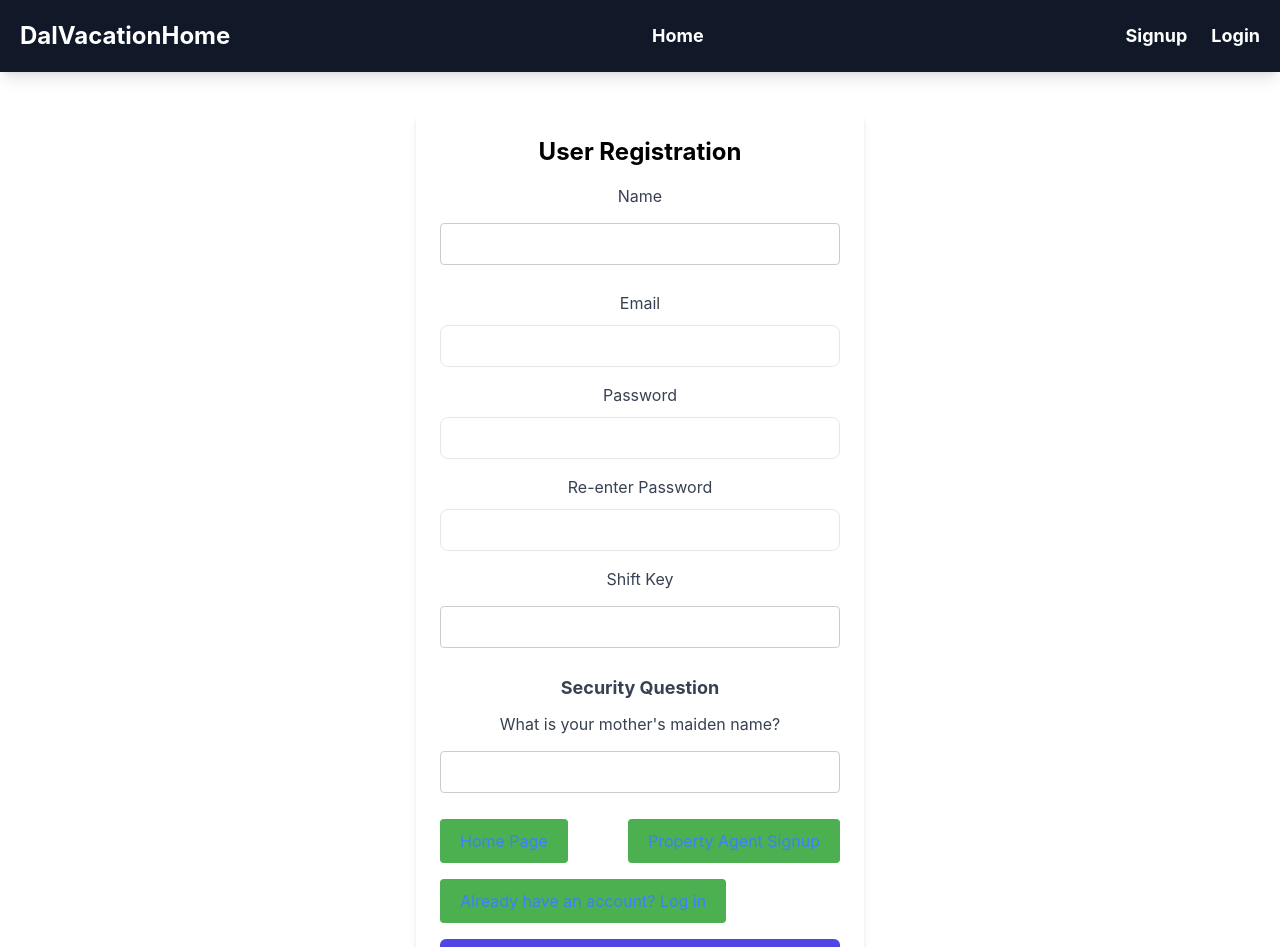
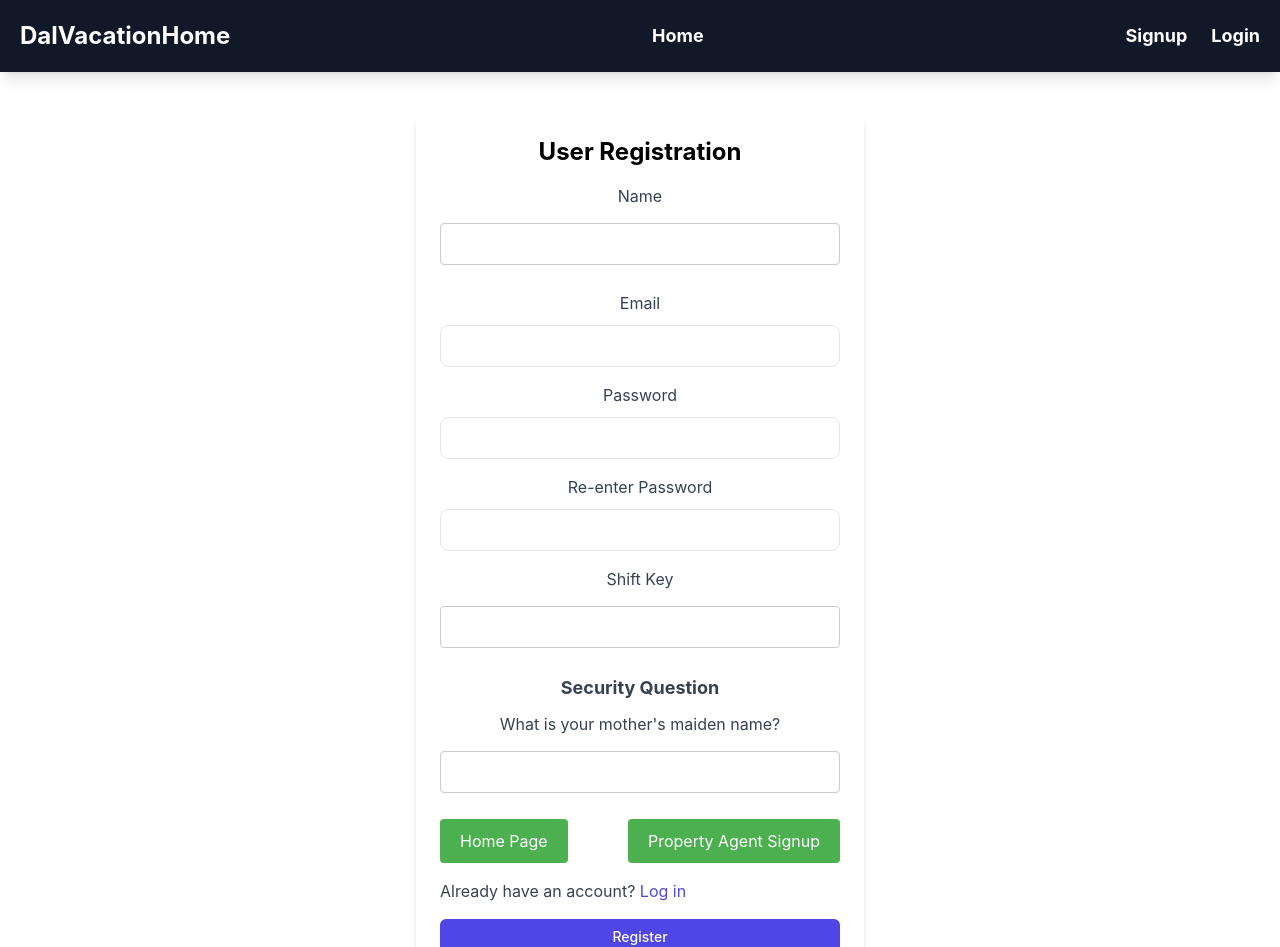
Before and after one commit to pateljay15/DalVacationHome, a React (Create React App) app in the folder frontend/: page /user/registration in a window 1280 px wide. Shown: the top 947 px of the page. Built offline with nearby package versions, Linux system fonts and the light colour scheme.

Commit message:
improve styling for consistency

```diff
--- a/frontend/src/App.js
+++ b/frontend/src/App.js
@@ -3,8 +3,8 @@ import "./App.css";
 import NavBar from "./components/navbar/NavBar";
 import { Router } from "./Router/Router";
 import ChatBot from "./components/chatbot/ChatBot";
-import { ToastContainer, toast } from 'react-toastify';
-import 'react-toastify/dist/ReactToastify.css';
+import { ToastContainer, toast } from "react-toastify";
+import "react-toastify/dist/ReactToastify.css";
 
 function App() {
   return (
--- a/frontend/src/components/navbar/NavBar.js
+++ b/frontend/src/components/navbar/NavBar.js
@@ -123,15 +123,15 @@ function NavBar() {
                 Signup
               </span>
               {showSignupOptions && (
-                <div className="absolute top-full mt-2 bg-white shadow-lg rounded-lg py-2 w-48 z-10">
+                <div className="absolute top-full mt-2 bg-white shadow-lg rounded-lg w-32 z-10 py-1">
                   <button
-                    className="block px-4 py-2 text-gray-800 hover:bg-gray-200 w-full text-left"
+                    className="block px-4 py-2 text-white w-full text-left mb-1"
                     onClick={handleUserRegistration}
                   >
                     User Signup
                   </button>
                   <button
-                    className="block px-4 py-2 text-gray-800 hover:bg-gray-200 w-full text-left"
+                    className="block px-4 py-2 text-white w-full text-left"
                     onClick={handlePropertyAgentRegistration}
                   >
                     Property Agent Signup
--- a/frontend/src/pages/UserManagement/Registration.js
+++ b/frontend/src/pages/UserManagement/Registration.js
@@ -258,27 +258,26 @@ const Registration = ({ type }) => {
         <div className="flex justify-between items-center mb-4">
           <button
             type="button"
-            className="text-blue-500 hover:underline"
+            className="text-white"
             onClick={() => navigate("/")}
           >
             Home Page
           </button>
           <button
             type="button"
-            className="text-blue-500 hover:underline"
+            className="text-white"
             onClick={() => navigate(getAlternateRoute())}
           >
             {getAlternateText()}
           </button>
         </div>
         <div className="flex justify-between items-center mb-4">
-          <button
-            type="button"
-            className="text-blue-500 hover:underline"
-            onClick={() => navigate("/user/login")}
-          >
-            Already have an account? Log in
-          </button>
+          <a href="/user/login" className="text-gray-700">
+            Already have an account?{" "}
+            <span className="text-indigo-600 hover:text-indigo-700">
+              Log in
+            </span>
+          </a>
         </div>
         <button
           type="submit"
--- a/frontend/src/pages/UserManagement/SecurityQuestionCheck.js
+++ b/frontend/src/pages/UserManagement/SecurityQuestionCheck.js
@@ -95,7 +95,7 @@ const SecurityQuestionCheck = () => {
         <div className="flex justify-between items-center mb-4">
           <button
             type="button"
-            className="text-blue-500 hover:underline"
+            className="text-white"
             onClick={() => navigate("/")}
           >
             Home Page
```
Lines whose indentation alone changed are shown as unchanged.
